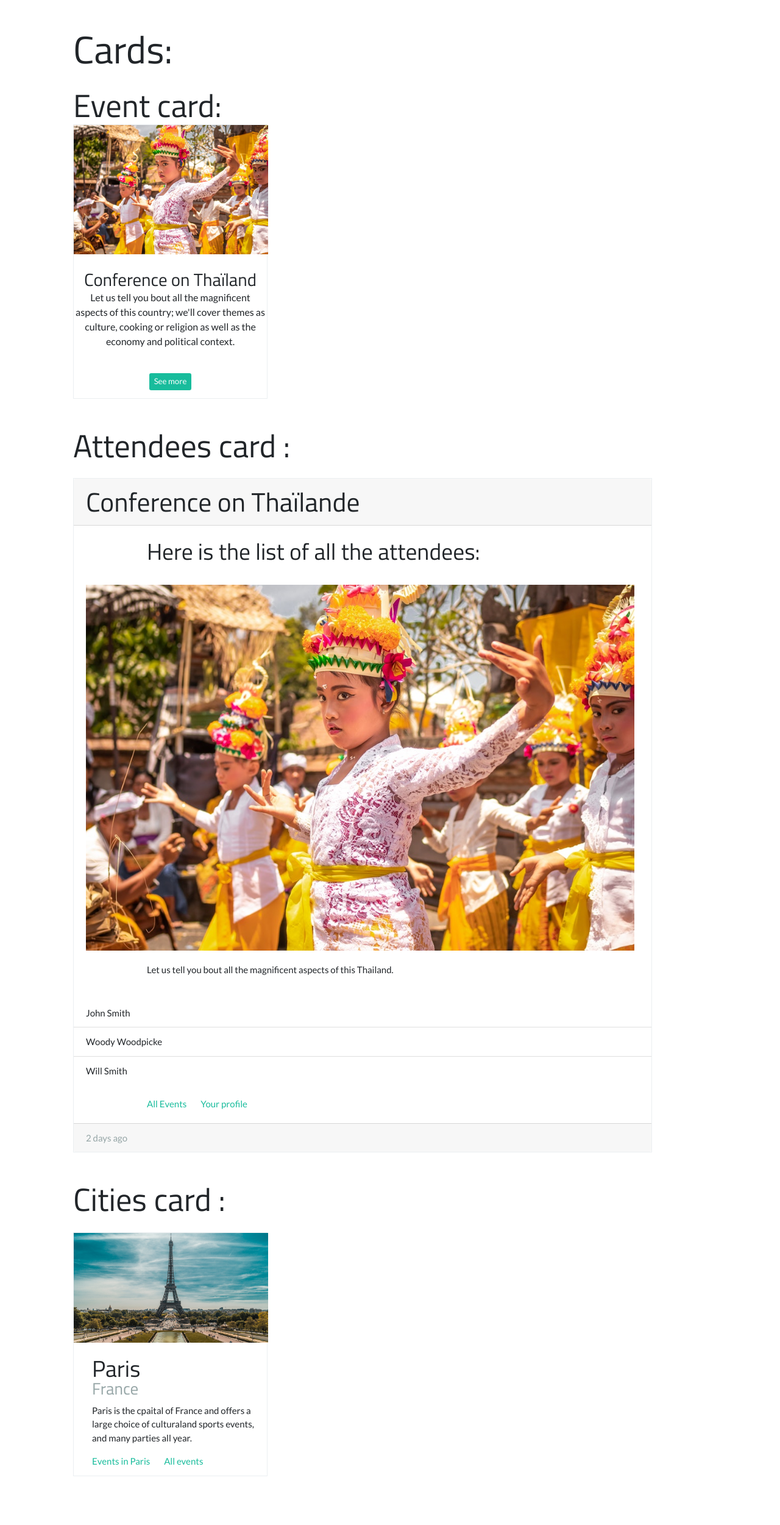
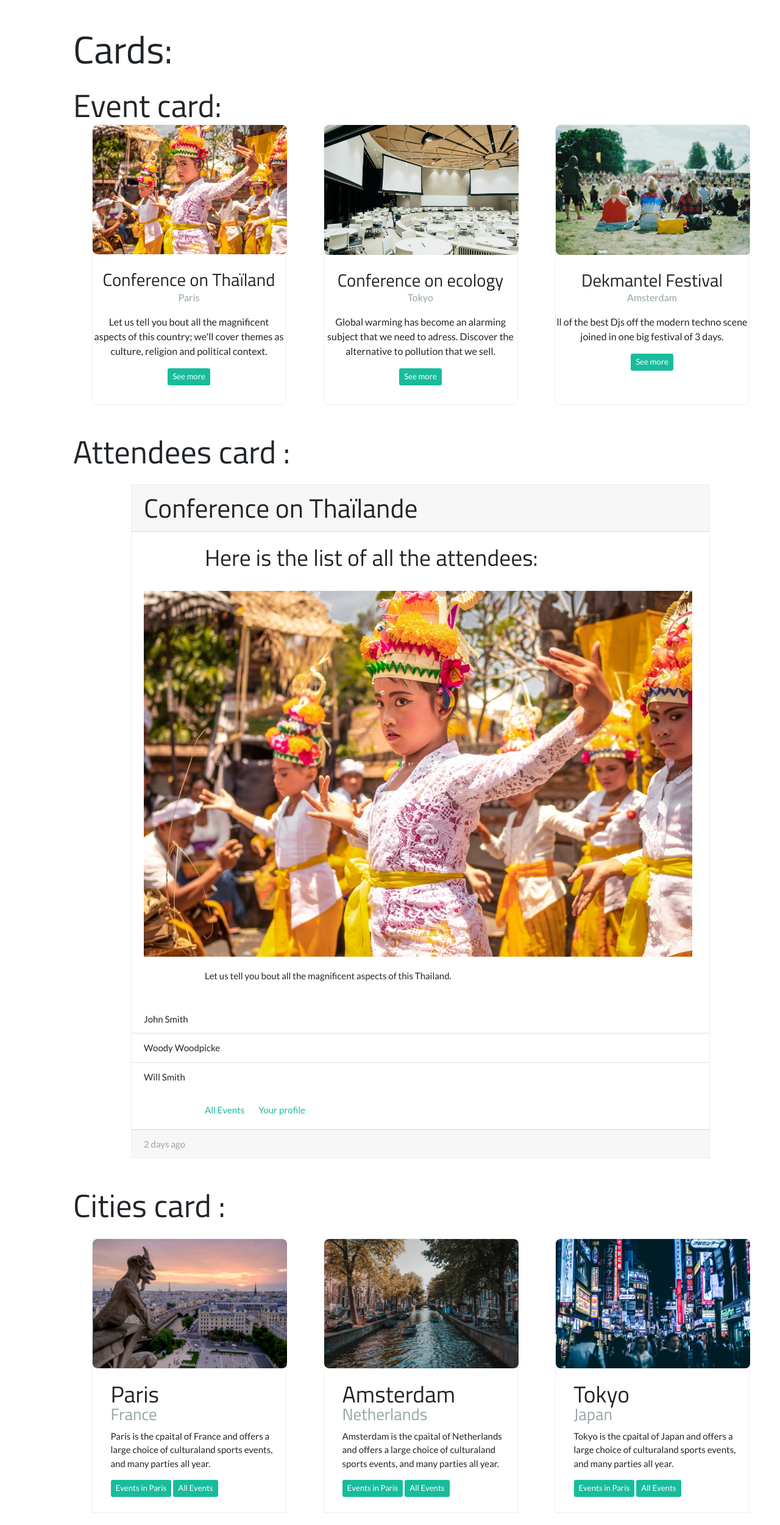
Before and after one commit to CamilleRungette/eventsprite-kitUI, a plain HTML site: page cards.html in a window 1280 px wide. Shown: the whole page at 61% size. Before the commit the page ends 2441 px from the top, so only its background shows below. Drawn offline with nearby package versions, Linux system fonts and the light colour scheme.

Commit message:
cards ok

```diff
--- a/cards.html
+++ b/cards.html
@@ -13,14 +13,40 @@
 
 
 <h3>Event card:</h3>
+<div class="event-card">
   <div class="card1">
 	  <div><img class="photo" src="photo.jpeg"></div><br/>
-	  <div>
+	  <div >
 	    <h6 >Conference on Thaïland</h6>
-	    <p>Let us tell you bout all the magnificent aspects of this country; we'll cover themes as culture, cooking or religion as well as the economy and political context.</p> <br/>
+		<p class="text-secondary"> Paris </p>
+	    <p>Let us tell you bout all the magnificent aspects of this country; we'll cover themes as culture, religion and political context.</p>
 	    <button class="text btn-success btn-sm">See more</button>
 	</div>
-  </div> <br/> <br/>
+  </div>
+
+  <div class="card1">
+	  <div><img class="photo" src="conference.jpeg"></div><br/>
+	  <div>
+	    <h6 >Conference on ecology</h6>
+	    <p class="text-secondary"> Tokyo </p>
+	    <p>Global warming has become an alarming subject that we need to adress. Discover the alternative to pollution that we sell.</p>
+	    <button class="text btn-success btn-sm">See more</button>
+	</div>
+  </div>
+
+  <div class="card1">
+	  <div><img class="photo" src="festival.jpeg"></div><br/>
+	  <div>
+	    <h6 >Dekmantel Festival</h6>
+   		<p class="text-secondary"> Amsterdam </p>
+	    <p>ll of the best Djs off the modern techno scene joined in one big festival of 3 days.</p>
+	    <button class="text btn-success btn-sm">See more</button>
+	</div>
+  </div>
+
+
+
+</div><br/> <br/>
 
 
 
@@ -53,15 +79,42 @@
 
   <h3>Cities card :</h3> <br/>
 
+  <div class="city-card">
+	  <div class="card3">
+		  <div> <img class="photo" src="paris.jpeg"></div>
+		  <div class="card-body">
+		    <h5>Paris</h5>
+		    <h6 class="card-subtitle mb-2 text-muted">France</h6>
+		    <p class="card-text">Paris is the cpaital of France and offers a large choice of culturaland sports events, and many parties all year. </p>
+		    <button class="text btn-success btn-sm">Events in Paris</button>
+		    <button class="text btn-success btn-sm"> <a href="index.html"> All Events </a></button>
+		  </div>
+	  </div>
+
   <div class="card3">
-  <div> <img class="photo3" src="paris.jpg"></div>
-  <div class="card-body">
-    <h5>Paris</h5>
-    <h6 class="card-subtitle mb-2 text-muted">France</h6>
-    <p class="card-text">Paris is the cpaital of France and offers a large choice of culturaland sports events, and many parties all year. </p>
-    <a href="#" class="card-link">Events in Paris</a>
-    <a href="index.html" class="card-link">All events</a>
+		  <div> <img class="photo" src="amsterdam.jpeg"></div>
+		  <div class="card-body">
+		    <h5>Amsterdam</h5>
+		    <h6 class="card-subtitle mb-2 text-muted">Netherlands</h6>
+		    <p class="card-text">Amsterdam is the cpaital of Netherlands and offers a large choice of culturaland sports events, and many parties all year. </p>
+		    <button class="text btn-success btn-sm">Events in Paris</button>
+		    <button class="text btn-success btn-sm"> <a href="index.html"> All Events </a></button>
+		  </div>
+	  </div>
+
+  <div class="card3">
+		  <div> <img class="photo" src="tokyo.jpeg"></div>
+		  <div class="card-body">
+		    <h5>Tokyo</h5>
+		    <h6 class="card-subtitle mb-2 text-muted">Japan</h6>
+		    <p class="card-text">Tokyo is the cpaital of Japan and offers a large choice of culturaland sports events, and many parties all year. </p>
+		    <button class="text btn-success btn-sm">Events in Paris</button>
+		    <button class="text btn-success btn-sm"> <a href="index.html"> All Events </a></button>
+		  </div>
+	  </div>
+
 </div>
-  </div>
+
+
 </body>
 </html>
--- a/style.css
+++ b/style.css
@@ -59,7 +59,12 @@ body h6 {
 
 body {
   font-family: 'Open Sans', sans-serif;
-  font-size: 19px;
+
+}
+
+button a {
+  color: white;
+  text-decoration: none;
 }
 
 .navbar {
@@ -239,10 +244,11 @@ ul {
 .btn-sm {
     font-size: 13px;
     padding: 8px 18px;
-    border-radius: 4px;
+    border-radius: 20px;
 }
 .btn-lg {
     font-size: 23px;
+    border-radius: 20px;
 }
 /* FOOTER */
 .body-footer{
@@ -308,6 +314,7 @@ footer a:hover {
  /* CARDS */
 .photo {
   width: 319px;
+  border-radius: 8px;
 }
 
 .card-body {
@@ -317,16 +324,18 @@ margin-left: 100px;
 .card1 {
   text-align: center;
   width: 319px;
-  height: 450px;
+  height: 460px;
   background-color: white;
   font-size: 16px;
   border: 1px solid #EBEFF1;
+  border-radius: 8px;
 }
 
 .card2 {
   width: 950px;
   border: 1px solid #EBEFF1;
   padding: auto;
+  margin: auto;
 }
 
 
@@ -337,14 +346,26 @@ margin-left: 100px;
 
 .card3 {
   width: 319px;
-  height: 400px;
+  height: 450px;
   border: 1px solid #EBEFF1;
 }
 
-.photo3 {
-  width: 319px;
-}
 
 .card3 .card-body {
   margin-left: 10px;
 }
+
+.event-card {
+  display: flex;
+  justify-content: space-around;
+}
+
+.city-card {
+  display: flex;
+  justify-content: space-around;
+}
+
+.card-pres {
+  display: flex;
+  justify-content: space-around;
+}
```
Also changed, not shown: index.html (+62 -16 lines), amsterdam.jpeg (added), conference.jpeg (added), festival.jpeg (added), paris.jpeg (added), paris.jpg (deleted), tokyo.jpeg (added).
